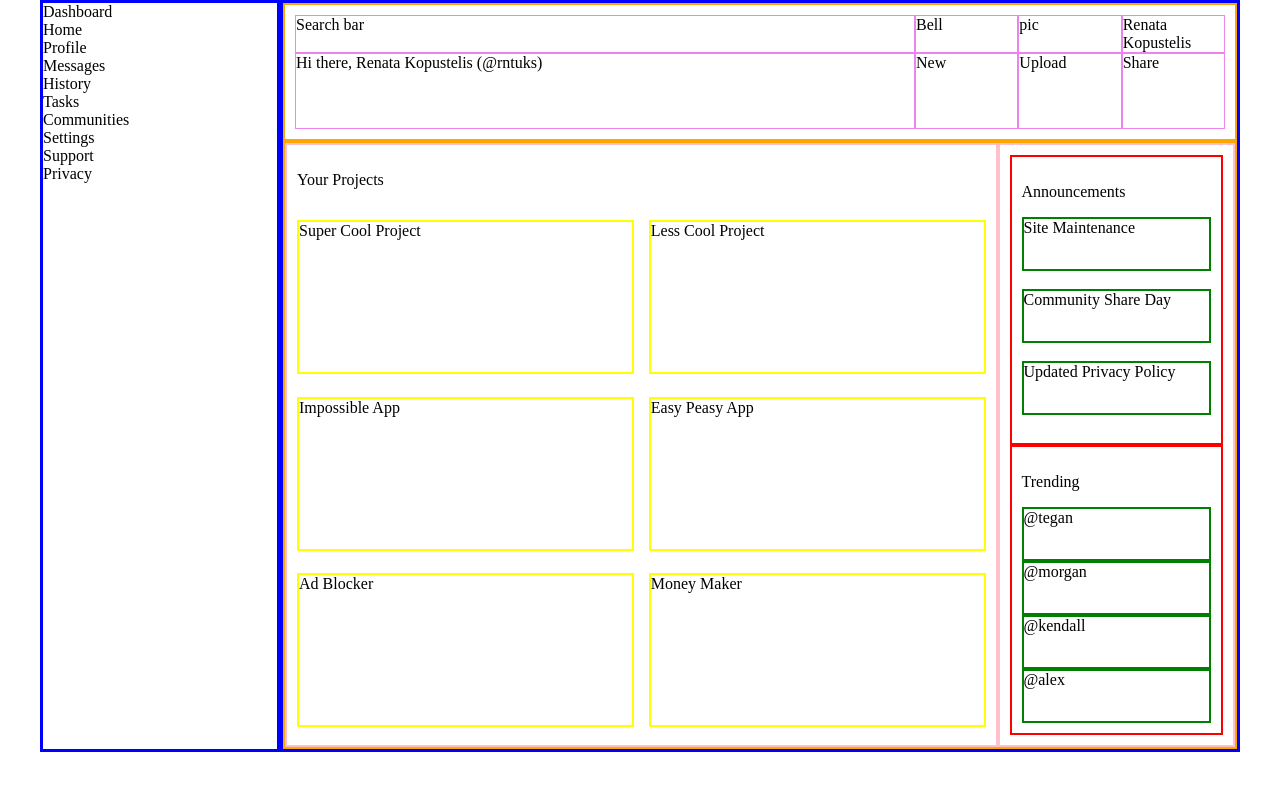
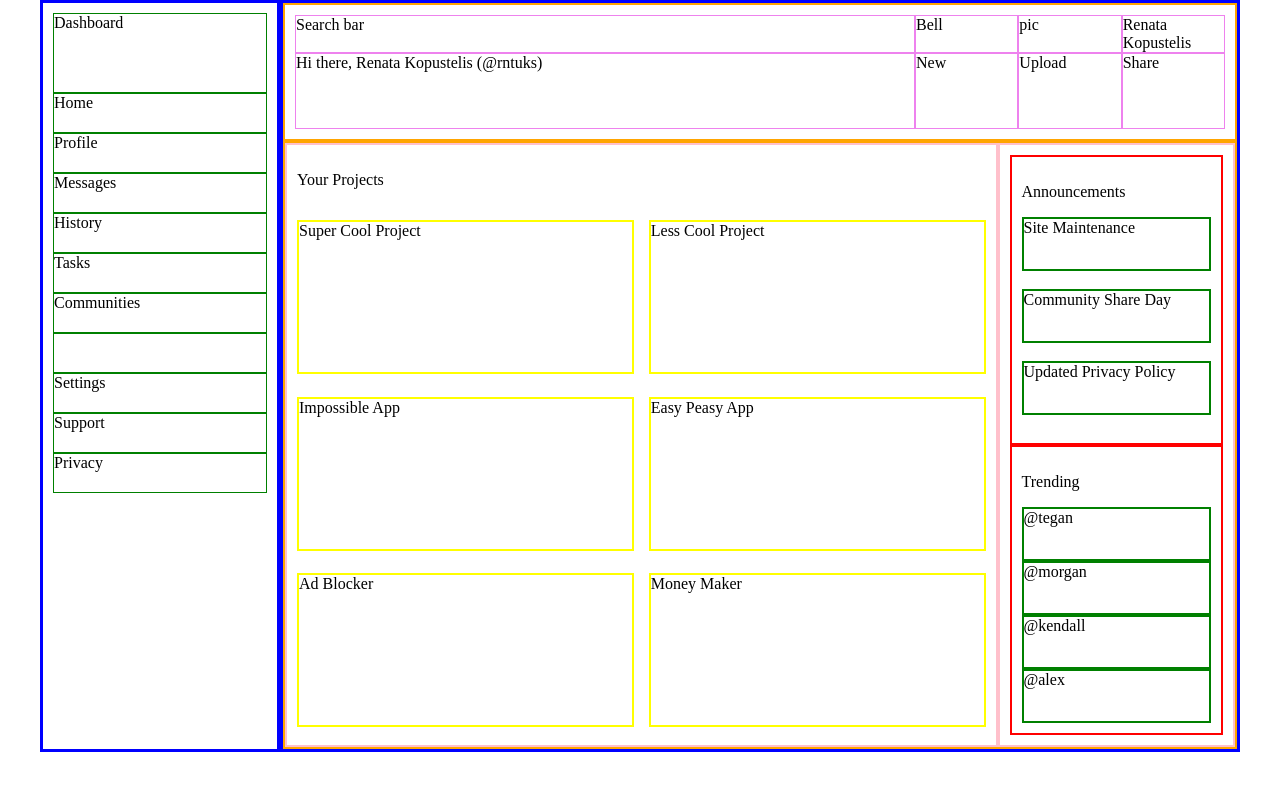
Before and after one commit to renata-blzk/admin-dashboard, a plain HTML site: page index.html in a window 1280 px wide. Drawn offline with Linux system fonts and the light colour scheme.

Commit message:
add grid layout to sidebar

```diff
--- a/index.html
+++ b/index.html
@@ -19,6 +19,7 @@
             <div>History</div>
             <div>Tasks</div>
             <div>Communities</div>
+            <div></div>
             <div>Settings</div>
             <div>Support</div>
             <div>Privacy</div>
--- a/styles.css
+++ b/styles.css
@@ -78,3 +78,13 @@ body, html {
         border: solid 1px violet;
     }
 }
+
+.sidebar {
+    padding: 10px;
+    display: grid;
+    grid-template-rows: 80px repeat(10, 40px);
+
+    > div {
+        border: solid 1px green;
+    }
+}
```
